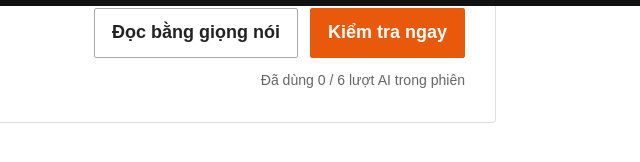
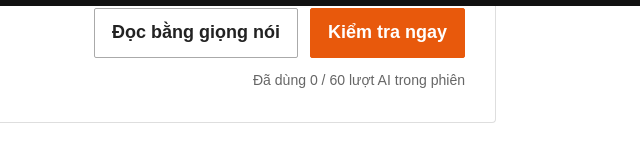
Before and after one commit to congpro123/ScamCheck, a website: page public/index.html in a window 1280 px wide. Shown: the part 794-956 px from the top of the page, 640-1280 px from the left. Drawn offline with Linux system fonts and the light colour scheme; a web font is replaced by a local one.

Commit message:
Update index.html

```diff
--- a/public/index.html
+++ b/public/index.html
@@ -21,7 +21,7 @@
     <!-- Luồng chính: nhập tin, trạng thái chờ và kết quả. -->
     <section id="home" class="view active">
       <div class="hero"><h1>Tin nhắn này có phải lừa đảo?</h1><p>Dán nguyên văn tin nhắn. ScamCheck không cần tên, số tài khoản hay thông tin bí mật của bác.</p></div>
-      <div class="panel input-panel"><label for="message">Nội dung cần kiểm tra</label><textarea id="message" maxlength="6000" placeholder="Ví dụ: Tài khoản của quý khách sắp bị khoá. Bấm vào…" aria-describedby="counter inputHelp"></textarea><div class="input-meta"><span id="inputHelp">Không nhập mật khẩu hoặc mã OTP thật.</span><span id="counter">0 / 6000</span></div><div class="sample-row"><span>Tin mẫu:</span><button class="sample" data-sample="prize">Trúng thưởng</button><button class="sample" data-sample="bank">Giả ngân hàng</button><button class="sample" data-sample="safe">Tin an toàn</button></div><div class="primary-row"><button id="speak" class="secondary" aria-pressed="false">Đọc bằng giọng nói</button><button id="analyze" class="primary">Kiểm tra ngay</button></div><p id="usage">Đã dùng 0 / 6 lượt AI trong phiên</p><div id="error" class="notice error" role="alert" hidden></div></div>
+      <div class="panel input-panel"><label for="message">Nội dung cần kiểm tra</label><textarea id="message" maxlength="6000" placeholder="Ví dụ: Tài khoản của quý khách sắp bị khoá. Bấm vào…" aria-describedby="counter inputHelp"></textarea><div class="input-meta"><span id="inputHelp">Không nhập mật khẩu hoặc mã OTP thật.</span><span id="counter">0 / 6000</span></div><div class="sample-row"><span>Tin mẫu:</span><button class="sample" data-sample="prize">Trúng thưởng</button><button class="sample" data-sample="bank">Giả ngân hàng</button><button class="sample" data-sample="safe">Tin an toàn</button></div><div class="primary-row"><button id="speak" class="secondary" aria-pressed="false">Đọc bằng giọng nói</button><button id="analyze" class="primary">Kiểm tra ngay</button></div><p id="usage">Đã dùng 0 / 60 lượt AI trong phiên</p><div id="error" class="notice error" role="alert" hidden></div></div>
       <div id="loading" class="panel loading" hidden aria-live="polite"><span class="spinner"></span><div><strong>Đang soi từng dấu hiệu…</strong><p id="streamStatus">Lớp luật an toàn đang kiểm tra trước.</p></div></div>
       <!-- aria-live thông báo kết quả mới cho công nghệ hỗ trợ. -->
       <section id="result" hidden aria-live="polite"></section>
```
